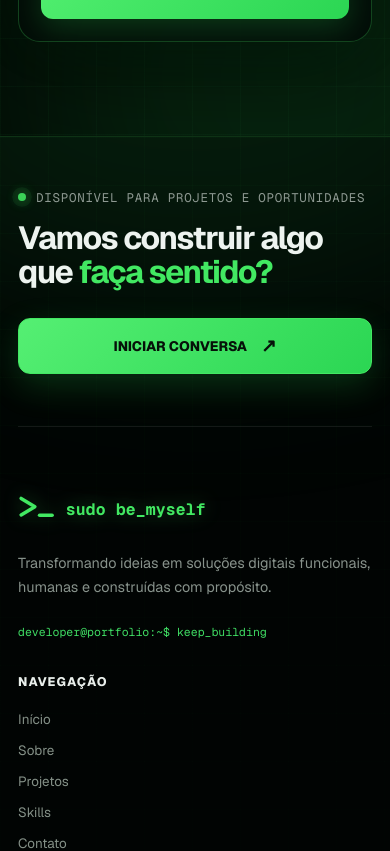
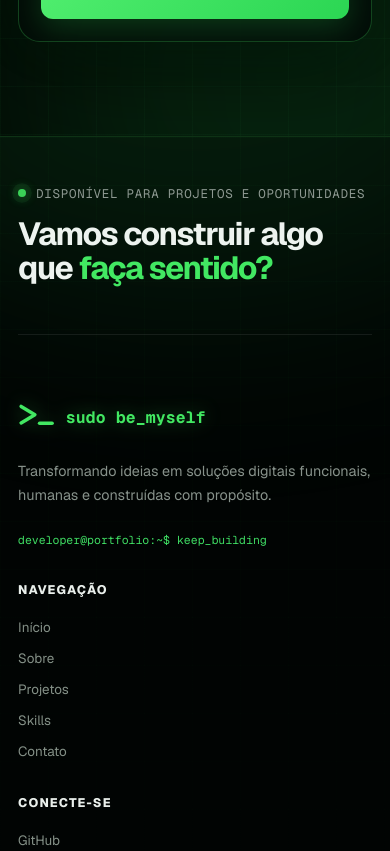
Before and after one commit to DescomplicaDevDan/portfolio-descomplicadevdan, a Next.js app: page / in a window 390 px wide. Shown: the part 5600-6451 px from the top of the page. Built offline with nearby package versions, Linux system fonts and the light colour scheme.

Commit message:
refactor(footer): remove redundant contact CTA.

```diff
--- a/src/components/Footer/Footer.module.css
+++ b/src/components/Footer/Footer.module.css
@@ -38,12 +38,10 @@
 }
 
 .cta {
-  min-height: 220px;
-  padding: 52px 0;
+  min-height: 200px;
+  padding: 48px 0;
   display: flex;
   align-items: center;
-  justify-content: space-between;
-  gap: 48px;
   border-bottom: 1px solid rgb(255 255 255 / 8%);
 }
 
@@ -75,28 +73,6 @@
 }
 
 .cta h2 span { color: #42e862; }
-
-.ctaButton {
-  min-height: 56px;
-  padding: 0 24px;
-  flex: 0 0 auto;
-  display: flex;
-  align-items: center;
-  justify-content: center;
-  gap: 14px;
-  border: 1px solid #42e862;
-  border-radius: 12px;
-  color: #061109;
-  background: linear-gradient(135deg, #55ef73, #2bd653);
-  box-shadow: 0 12px 34px rgb(42 218 83 / 19%);
-  font-size: 0.86rem;
-  font-weight: 780;
-  text-transform: uppercase;
-  transition: transform 170ms ease, box-shadow 170ms ease;
-}
-
-.ctaButton:hover { transform: translateY(-3px); box-shadow: 0 16px 40px rgb(42 218 83 / 28%); }
-.ctaButton span { font-size: 1.15rem; }
 
 .content {
   padding: 64px 0 70px;
@@ -206,8 +182,7 @@
 
 @media (max-width: 700px) {
   .container { width: min(calc(100% - 36px), 1200px); }
-  .cta { align-items: flex-start; flex-direction: column; gap: 28px; }
-  .ctaButton { width: 100%; }
+  .cta { min-height: 180px; align-items: flex-start; }
   .content { grid-template-columns: repeat(2, 1fr); }
   .brandColumn { max-width: none; grid-column: 1 / -1; }
   .contactColumn { grid-column: auto; }
@@ -224,5 +199,5 @@
 
 @media (prefers-reduced-motion: reduce) {
   .availability i { animation: none; }
-  .ctaButton, .column a, .column a span, .backToTop span { transition: none; }
+  .column a, .column a span, .backToTop span { transition: none; }
 }
--- a/src/components/Footer/Footer.tsx
+++ b/src/components/Footer/Footer.tsx
@@ -28,9 +28,6 @@ export function Footer() {
             <p className={styles.availability}><i /> Disponível para projetos e oportunidades</p>
             <h2>Vamos construir algo que <span>faça sentido?</span></h2>
           </div>
-          <a className={styles.ctaButton} href={contact.phone.whatsappUrl} target="_blank" rel="noreferrer">
-            Iniciar conversa <span aria-hidden="true">↗</span>
-          </a>
         </div>
 
         <div className={styles.content}>
```
Also changed, not shown: 1 other file (tests, documents, lock files or other folders).
